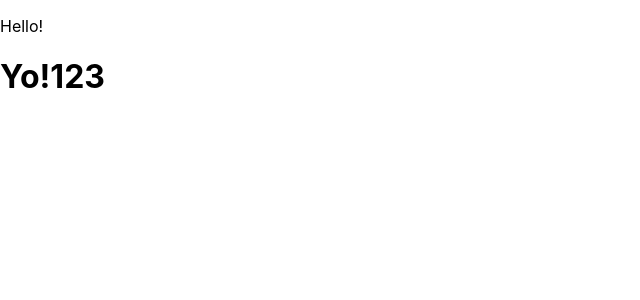
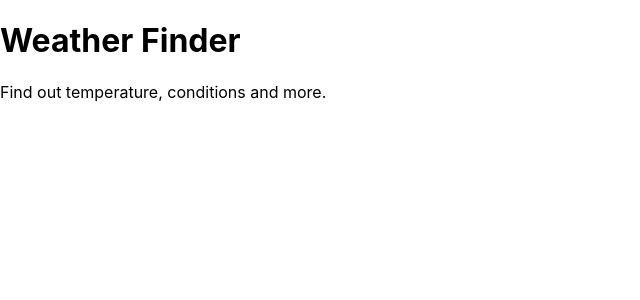
Before and after one commit to Fatelagoon/aplikacja-pogodowa1, a React (Create React App) app: page / in a window 1280 px wide. Shown: the top 300 px of the page, without its empty margins (0-640 px from the left). Built offline with nearby package versions, Linux system fonts and the light colour scheme.

Commit message:
Com, Titles and Form
Components (folder), Titles.js and Form.js added

```diff
--- a/src/App.js
+++ b/src/App.js
@@ -1,11 +1,13 @@
 import React from 'react';
+
+import Titles from "./components/Titles";
+import Form from "./components/Form";
 
 class App extends React.Component {
   render() {
     return (
       <div>
-        <p>Hello!</p>
-        <h1>Yo!123</h1>
+        <Titles />
       </div>
     )
   }
--- /dev/null
+++ b/src/components/Form.js
@@ -0,0 +1,11 @@
+import React from "react";
+
+class Form extends React.Component {
+    render() {
+        return (
+            <div>Form Component</div>
+        );
+    }
+};
+
+export default Form;
--- /dev/null
+++ b/src/components/Titles.js
@@ -0,0 +1,14 @@
+import React from "react";
+
+class Titles extends React.Component {
+    render() {
+        return (
+            <div>
+                <h1>Weather Finder</h1>
+                <p>Find out temperature, conditions and more.</p>
+            </div>
+        );
+    }
+};
+
+export default Titles;
```
